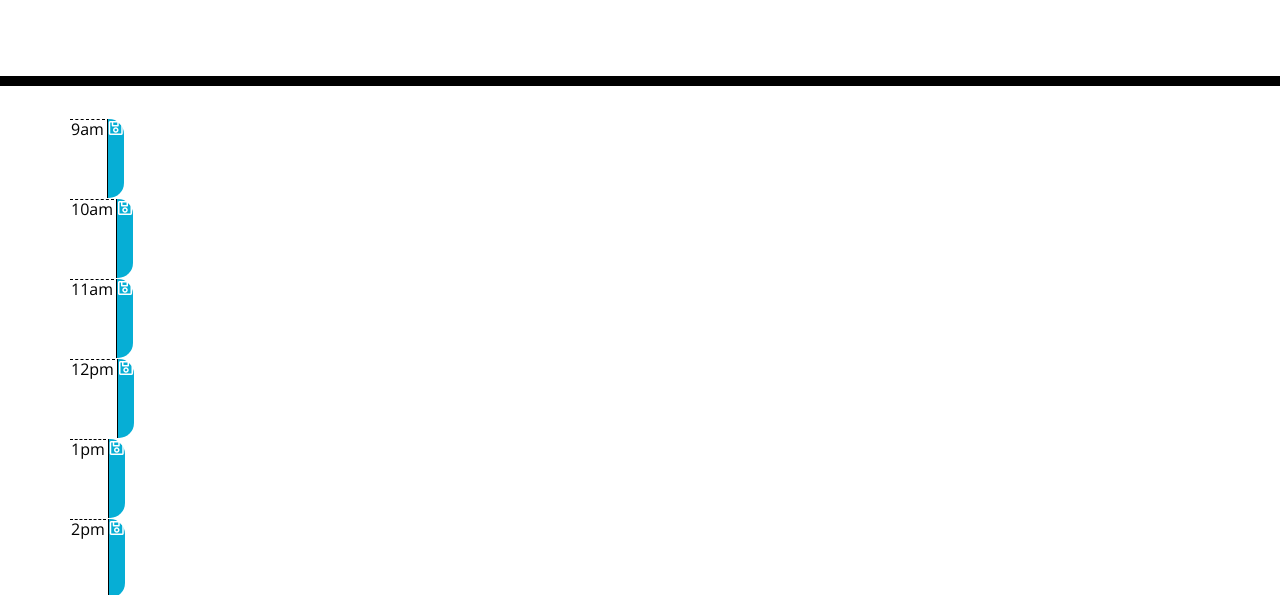
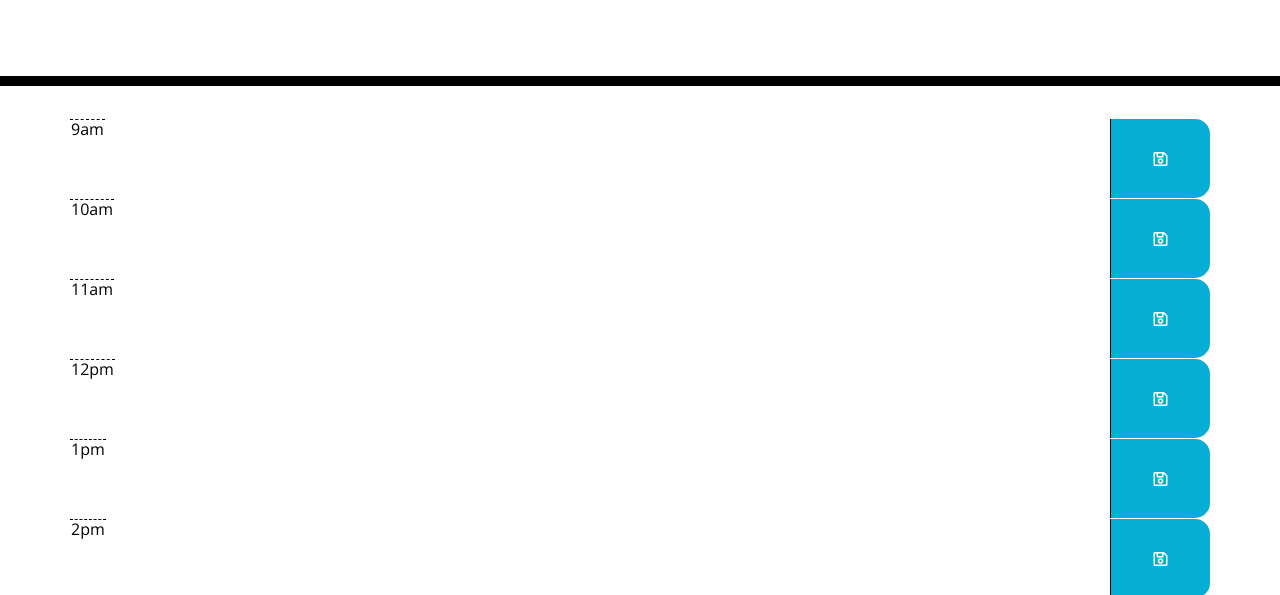
Before and after one commit to deepikabekal/Work-Day-Scheduler, a plain HTML site: page index.html in a window 1280 px wide. Shown: the part 182-777 px from the top of the page. Drawn offline with nearby package versions, Linux system fonts and the light colour scheme.

Commit message:
style for time blocks added

```diff
--- a/assets/css/style.css
+++ b/assets/css/style.css
@@ -28,14 +28,16 @@ textarea{
 .time-block{
   text-align: center;
   border-radius: 15px;
-
+  display: flex;
+  flex-direction: column;
 }
 
 .row {
   white-space: pre-wrap;
   height: 80px;
   border-top: 1px solid white;
-
+  display: flex;
+  justify-content: space-between;
 }
 
 .hour {
@@ -65,6 +67,10 @@ textarea{
   border-bottom-right-radius: 15px;
   background-color: #06AED5;
   color: white;
+  height: 100%;
+  width: 100px;
+  display: flex;
+  justify-content: center;
 
 }
 
@@ -72,3 +78,8 @@ textarea{
   font-size: 20px;
   transition: all .3s ease-in-out;
 }
+
+.icon{
+  align-self: center;
+
+}
```
